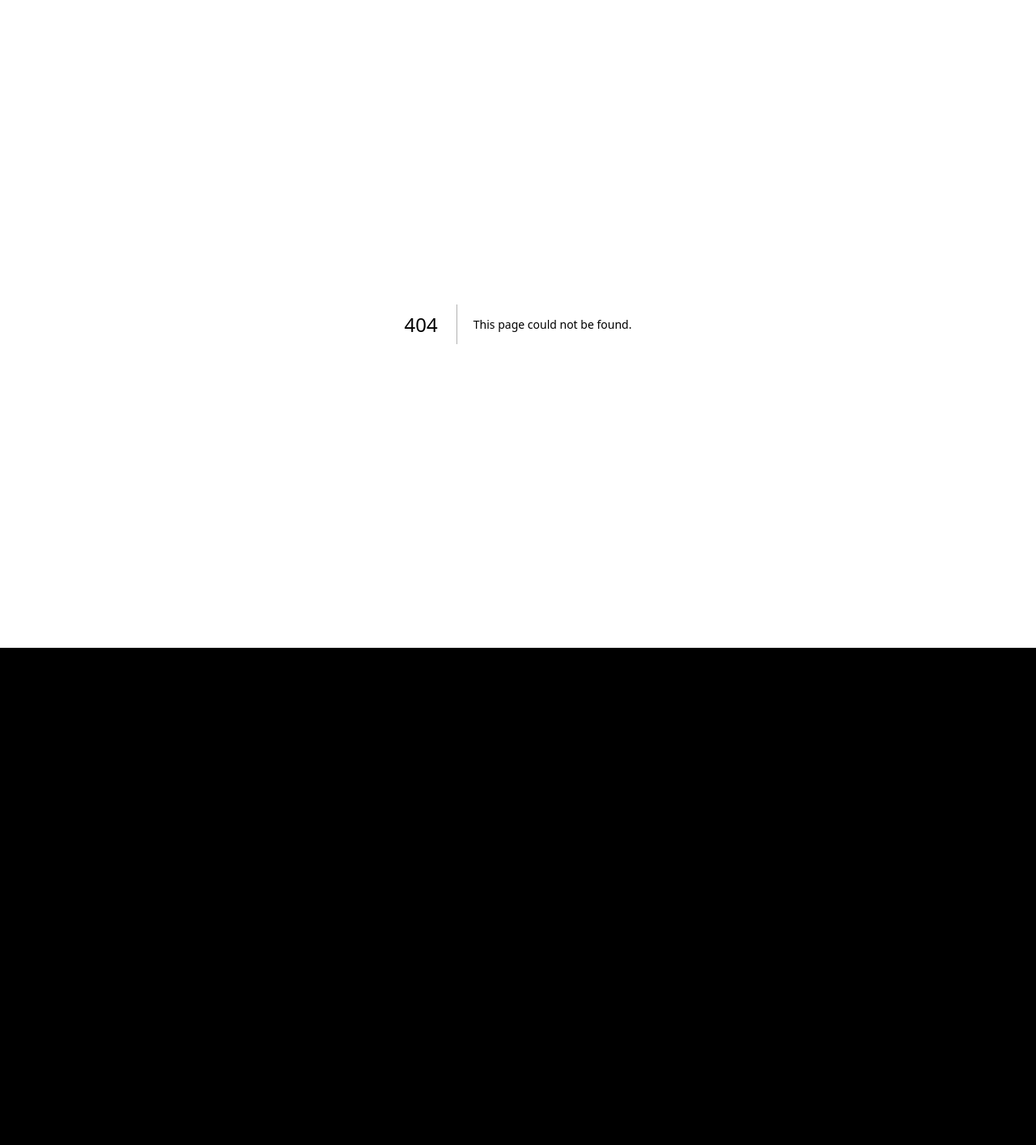
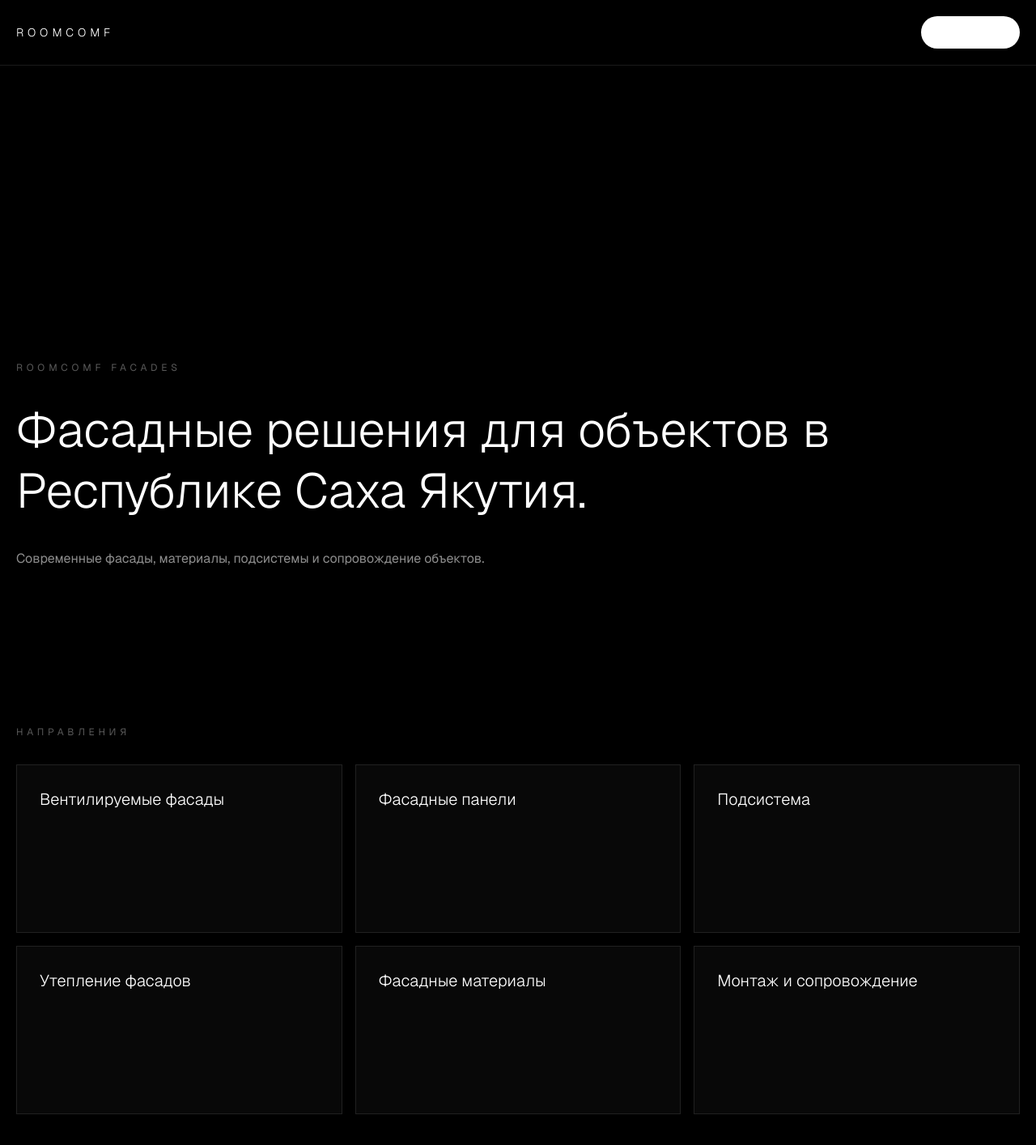
Before and after one commit to roomcomf/roomcomf-web, a Next.js app: page /facades in a window 1280 px wide. Before the commit this address had no page. Shown: the top 1414 px of the page at 81% size. Before the commit the page ends 800 px from the top, so only its background shows below. Built offline with nearby package versions, Linux system fonts and the light colour scheme.

Commit message:
add facades page

```diff
--- a/app/admin/page.tsx
+++ b/app/admin/page.tsx
@@ -1,58 +1,28 @@
-"use client";
+export default function Home() {
+  return (
+    <main className="min-h-screen bg-black text-white">
+      <section className="flex min-h-screen items-center px-6">
+        <div className="mx-auto max-w-5xl">
+          <p className="mb-8 text-xs uppercase tracking-[0.4em] text-white/40">
+            OFFICIAL WEBSITE
+          </p>
 
-import { useState } from "react";
+          <h1 className="text-[clamp(3rem,12vw,10rem)] font-extralight leading-none">
+            ROOMCOMF
+          </h1>
 
-export default function AdminPage() {
-  const [note, setNote] = useState("");
-  const [saved, setSaved] = useState<string[]>([]);
+          <p className="mt-8 max-w-2xl text-lg leading-8 text-white/60">
+            ООО «Румкомф» — официальный цифровой фасад компании.
+          </p>
 
-  function saveNote() {
-    if (!note.trim()) return;
-
-    setSaved([note, ...saved]);
-    setNote("");
-  }
-
-  return (
-    <main className="min-h-screen bg-black p-5 text-white">
-      <section className="mx-auto max-w-5xl py-10">
-        <p className="mb-4 text-xs uppercase tracking-[0.35em] text-white/40">
-          ROOMCOMF ADMIN
-        </p>
-
-        <h1 className="text-4xl font-light sm:text-6xl">
-          Панель управления
-        </h1>
-
-        <p className="mt-5 max-w-2xl text-sm leading-7 text-white/55">
-          Здесь можно записывать задачи, идеи, заявки, объекты и всё важное.
-        </p>
-
-        <div className="mt-10 rounded-3xl border border-white/10 bg-white/[0.04] p-6">
-          <textarea
-            value={note}
-            onChange={(e) => setNote(e.target.value)}
-            placeholder="Напиши что-нибудь..."
-            className="h-40 w-full rounded-2xl border border-white/10 bg-black p-4 text-white outline-none"
-          />
-
-          <button
-            onClick={saveNote}
-            className="mt-4 rounded-full bg-white px-6 py-4 text-xs uppercase tracking-[0.25em] text-black"
-          >
-            Сохранить
-          </button>
-        </div>
-
-        <div className="mt-10 grid gap-4">
-          {saved.map((item, index) => (
-            <div
-              key={index}
-              className="rounded-2xl border border-white/10 bg-white/[0.03] p-5"
+          <div className="mt-12">
+            <a
+              href="/facades"
+              className="inline-block rounded-full bg-white px-8 py-4 text-xs uppercase tracking-[0.25em] text-black"
             >
-              {item}
-            </div>
-          ))}
+              Перейти к фасадному направлению
+            </a>
+          </div>
         </div>
       </section>
     </main>
--- /dev/null
+++ b/app/facades/page.tsx
@@ -0,0 +1,62 @@
+const services = [
+  "Вентилируемые фасады",
+  "Фасадные панели",
+  "Подсистема",
+  "Утепление фасадов",
+  "Фасадные материалы",
+  "Монтаж и сопровождение",
+];
+
+export default function FacadesPage() {
+  return (
+    <main className="min-h-screen bg-black text-white">
+      <header className="fixed left-0 top-0 z-50 w-full border-b border-white/10 bg-black/90">
+        <div className="mx-auto flex max-w-7xl items-center justify-between px-5 py-5">
+          <a href="/" className="text-sm font-light tracking-[0.35em]">
+            ROOMCOMF
+          </a>
+
+          <a
+            href="https://wa.me/70000000000"
+            className="rounded-full bg-white px-5 py-3 text-xs uppercase tracking-[0.2em] text-black"
+          >
+            WhatsApp
+          </a>
+        </div>
+      </header>
+
+      <section className="flex min-h-screen items-end px-5 pb-24 pt-32">
+        <div className="mx-auto w-full max-w-7xl">
+          <p className="mb-8 text-xs uppercase tracking-[0.4em] text-white/35">
+            ROOMCOMF FACADES
+          </p>
+
+          <h1 className="max-w-5xl text-4xl font-light leading-tight sm:text-6xl">
+            Фасадные решения для объектов в Республике Саха Якутия.
+          </h1>
+
+          <p className="mt-8 max-w-2xl text-sm leading-7 text-white/55 sm:text-base">
+            Современные фасады, материалы, подсистемы и сопровождение объектов.
+          </p>
+        </div>
+      </section>
+
+      <section className="mx-auto max-w-7xl px-5 py-24">
+        <p className="mb-8 text-xs uppercase tracking-[0.4em] text-white/35">
+          Направления
+        </p>
+
+        <div className="grid gap-4 sm:grid-cols-2 lg:grid-cols-3">
+          {services.map((item) => (
+            <div
+              key={item}
+              className="min-h-52 border border-white/10 bg-white/[0.03] p-7"
+            >
+              <h2 className="text-xl font-light">{item}</h2>
+            </div>
+          ))}
+        </div>
+      </section>
+    </main>
+  );
+}
```
